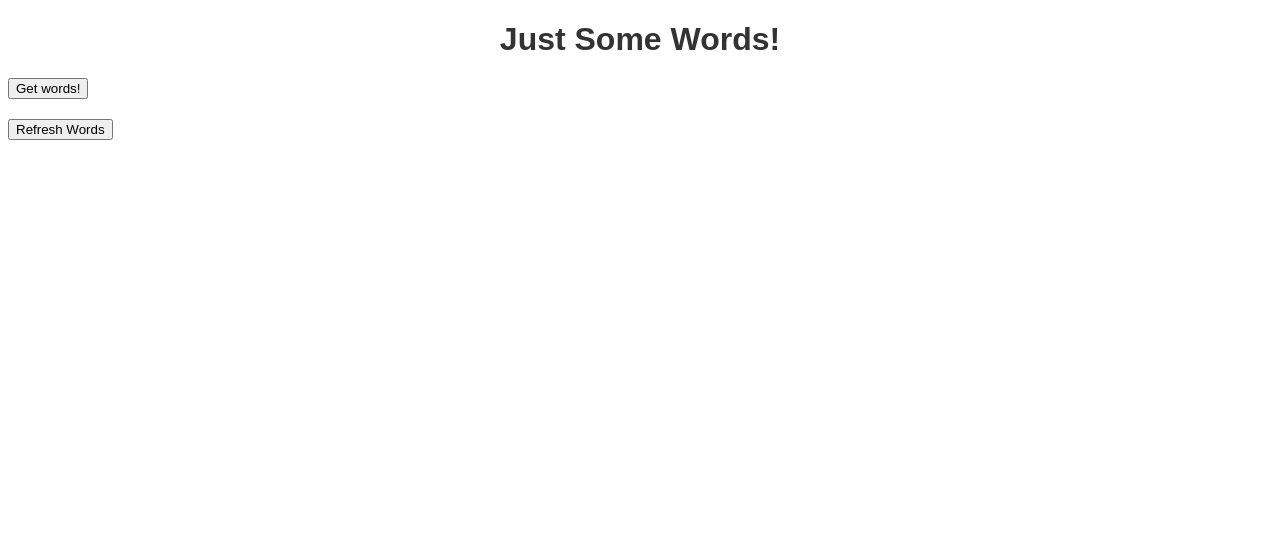
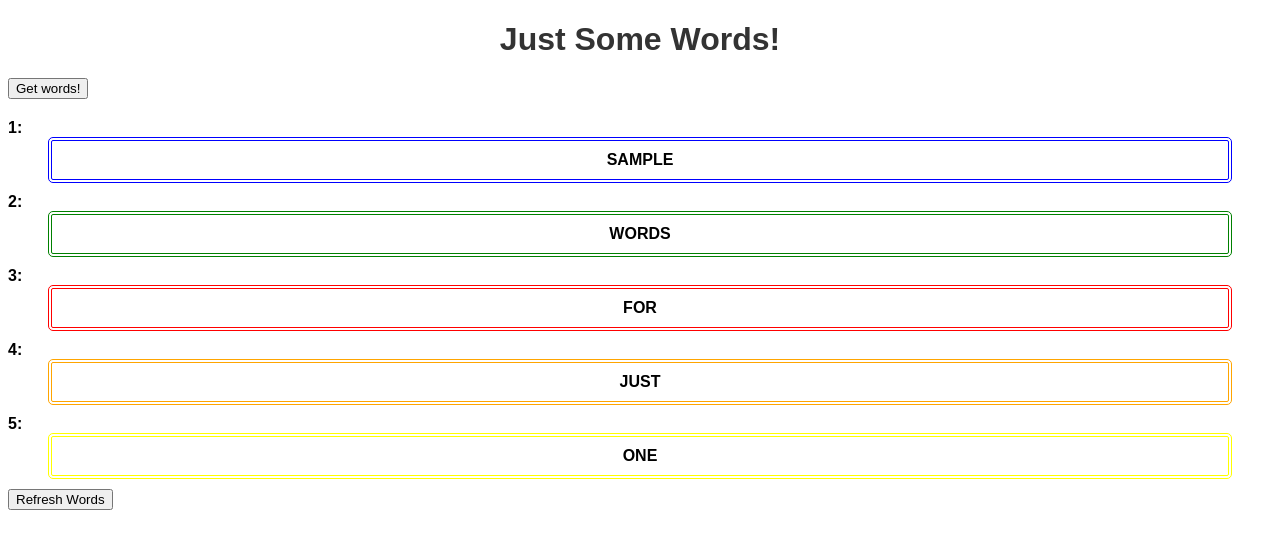
Before and after one commit to leapinweasel/justsomedist, a plain HTML site: page index.html in a window 1280 px wide. Drawn offline with Linux system fonts and the light colour scheme.

Commit message:
Styling and default

```diff
--- a/index.html
+++ b/index.html
@@ -5,11 +5,34 @@
     <meta name="viewport" content="width=device-width, initial-scale=1.0">
     <title>Just Some Words</title>
     <link rel="stylesheet" href="styles.css">
+    <base href="./" />
 </head>
 <body>
     <h1 class="title">Just Some Words!</h1>
     <button onclick="generateRandomWords()">Get words!</button>
-    <div id="randomWords" class="word-list"></div>
+    <div id="randomWords" class="word-list">
+
+        <div>
+            <div class="word-number">1:</div>
+            <div class="word-box word-item word-color-1">SAMPLE</div>
+        </div>
+        <div>
+            <div class="word-number">2:</div>
+            <div class="word-box word-item word-color-2">WORDS</div>
+        </div>
+        <div>
+            <div class="word-number">3:</div>
+            <div class="word-box word-item word-color-3">FOR</div>
+        </div>
+        <div>
+            <div class="word-number">4:</div>
+            <div class="word-box word-item word-color-4">JUST</div>
+        </div>
+        <div>
+            <div class="word-number">5:</div>
+            <div class="word-box word-item word-color-5">ONE</div>
+        </div>
+    </div>
 
     <script src="script.js"></script>
 
--- a/script.js
+++ b/script.js
@@ -37,9 +37,9 @@ function displayRandomWords(wordListData) {
         // Define class for each word-box based on index
         const wordClass = `word-item word-color-${index + 1}`;
         return `
-            <div class="word-box">
+            <div>
                 <div class="word-number">${index + 1}:</div>
-                <div class="${wordClass}">${word}</div>
+                <div class="word-box ${wordClass}">${word}</div>
             </div>
         `;
     }).join("");
--- a/styles.css
+++ b/styles.css
@@ -13,12 +13,12 @@
 }
 
 .word-box {
-    display: flex;
-    align-items: center;
     padding: 10px;
-    border: 1px solid #ccc;
+    border: 4px double #ccc;
     border-radius: 5px;
     margin-bottom: 10px;
+    font-family: Arial, sans-serif;
+    font-weight: bold;
 }
 
 .word-number {
@@ -27,14 +27,15 @@
 }
 
 .word-item {
-    flex: 1; /* Take remaining space */
     text-align: center; /* Center align the word */
-    margin-left: 10px; /* Add some spacing between number and word */
+    margin-left: 40px; /* Add some spacing between number and word */
+    margin-right: 40px;
 }
 
 /* Apply colors to word-items based on index */
-.word-color-1 { color: blue; }
-.word-color-2 { color: green; }
-.word-color-3 { color: red; }
-.word-color-4 { color: orange; }
-.word-color-5 { color: purple; }
+.word-color-1 { color: black; border-color: blue;}
+.word-color-2 { color: black; border-color: green;}
+.word-color-3 { color: black; border-color: red;}
+.word-color-4 { color: black; border-color: orange;}
+.word-color-5 { color: black; border-color: yellow;
+}
```
